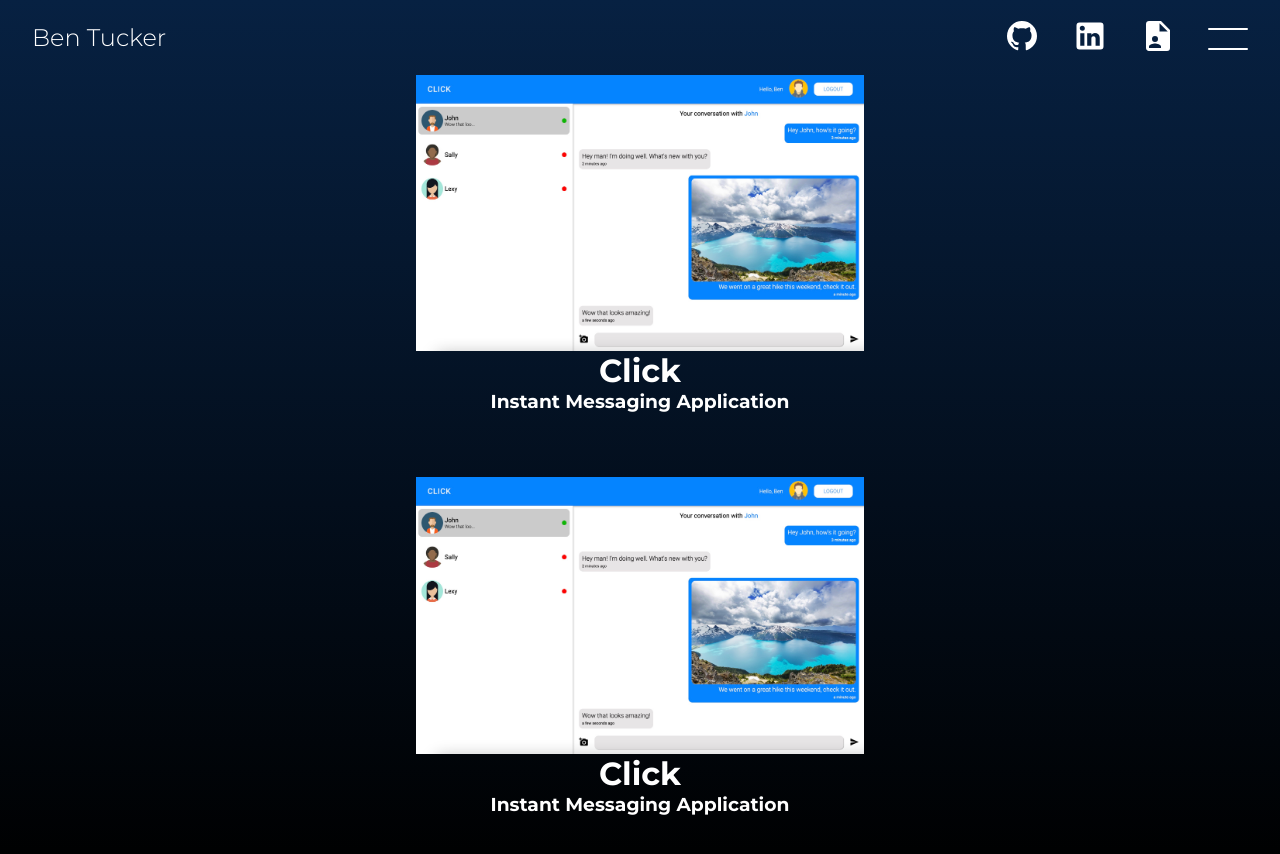
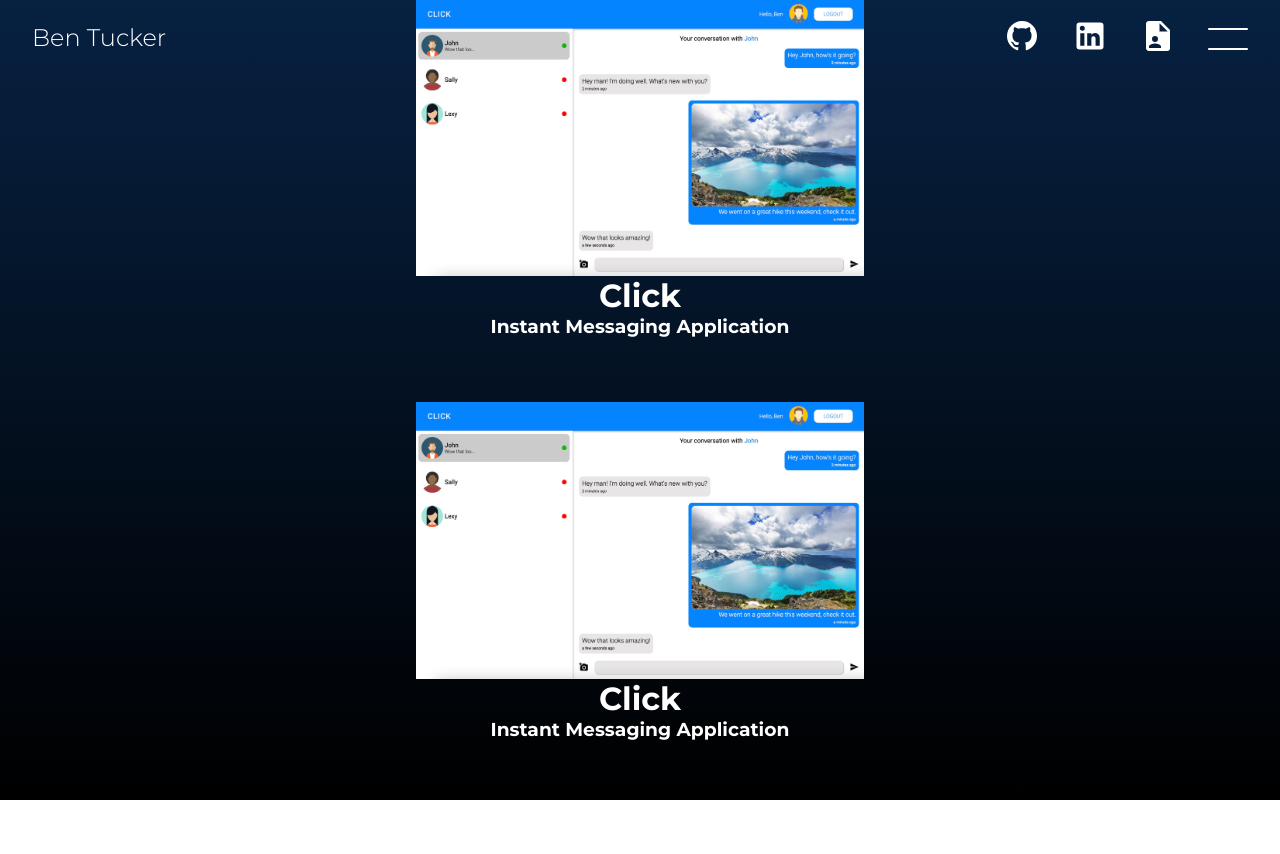
Before and after one commit to tenbucker4/ben-tucker, a React (Create React App) app: page /projects in a window 1280 px wide. Shown: the top 854 px of the page. After the commit the page ends 800 px from the top, so only its background shows below. Built offline with nearby package versions, Linux system fonts and the light colour scheme.

Commit message:
Fixing header and menu behavior on different paths

```diff
--- a/src/App.js
+++ b/src/App.js
@@ -18,7 +18,15 @@ function App() {
                         <Home menuOpen={menuOpen} setMenuOpen={setMenuOpen} />
                     }
                 ></Route>
-                <Route path="/projects" element={<Projects />}></Route>
+                <Route
+                    path="/projects"
+                    element={
+                        <Projects
+                            menuOpen={menuOpen}
+                            setMenuOpen={setMenuOpen}
+                        />
+                    }
+                ></Route>
             </Routes>
         </BrowserRouter>
     );
--- /dev/null
+++ b/src/components/Menu.jsx
@@ -0,0 +1,41 @@
+import React from 'react'
+import { mdiGithub, mdiLinkedin, mdiFileAccount } from '@mdi/js';
+import Icon from '@mdi/react'
+import resume from "../media/Ben-Tucker-Resume.pdf";
+
+const Menu = ({ menuOpen }) => {
+    return (
+        <div className='menu' style={{ top: menuOpen ? "0vh" : "-100%" }}>
+            <div className="menu-container">
+                <ul>
+                    <li>Home</li>
+                    <li>Projects</li>
+                    <li>About</li>
+                    <li>Contact</li>
+                </ul>
+                <div className='menu-links'>
+                    <a href="https://github.com/tenbucker4" target="_blank" rel='noreferrer'>
+                        <Icon path={mdiGithub}
+                        className='social-link'
+                        size={1.5}
+                        color="white"/>
+                    </a>
+                    <a href="https://www.linkedin.com/in/ben-tucker-6a520911a/" target="_blank" rel='noreferrer'>
+                        <Icon path={mdiLinkedin}
+                        className='social-link'
+                        size={1.5}
+                        color="white"/>
+                    </a>
+                    <a href={resume} download>
+                        <Icon path={mdiFileAccount}
+                        className='social-link'
+                        size={1.5}
+                        color="white"/>
+                    </a>
+                </div>
+            </div>
+         </div>
+    )
+}
+
+export default Menu
--- a/src/pages/Home.jsx
+++ b/src/pages/Home.jsx
@@ -2,13 +2,11 @@ import React, { useEffect, useRef, useState } from 'react'
 import { useInView } from "react-intersection-observer";
 import Title from '../components/Title'
 import Header from '../components/Header'
-import Icon from '@mdi/react'
 import ProjectHero from '../components/ProjectHero'
 import AboutHero from '../components/AboutHero'
 import ContactHero from '../components/ContactHero'
 import ProgressBar from '../components/ProgressBar'
-import { mdiGithub, mdiLinkedin, mdiFileAccount } from '@mdi/js';
-import resume from "../media/Ben-Tucker-Resume.pdf";
+import Menu from '../components/Menu';
 import "../styles/home.css"
 
 const Home = ({ menuOpen, setMenuOpen }) => {
@@ -25,36 +23,7 @@ const Home = ({ menuOpen, setMenuOpen }) => {
 
 	return (
 		<main>
-			<div className='menu' style={{ top: menuOpen ? "0vh" : "-100%" }}>
-				<div className="menu-container">
-					<ul>
-						<li>Home</li>
-						<li>Projects</li>
-						<li>About</li>
-						<li>Contact</li>
-					</ul>
-					<div className='menu-links'>
-						<a href="https://github.com/tenbucker4" target="_blank" rel='noreferrer'>
-							<Icon path={mdiGithub}
-							className='social-link'
-							size={1.5}
-							color="white"/>
-						</a>
-						<a href="https://www.linkedin.com/in/ben-tucker-6a520911a/" target="_blank" rel='noreferrer'>
-							<Icon path={mdiLinkedin}
-							className='social-link'
-							size={1.5}
-							color="white"/>
-						</a>
-						<a href={resume} download>
-							<Icon path={mdiFileAccount}
-							className='social-link'
-							size={1.5}
-							color="white"/>
-						</a>
-					</div>
-				</div>
-			</div>
+			<Menu menuOpen={menuOpen}/>
 			<Header menuOpen={menuOpen} setMenuOpen={setMenuOpen} />
 			<ProgressBar titleSection={titleSection} projectSection={projectSection} aboutSection={aboutSection} contactSection={contactSection} titleInView={titleInView} projectInView={projectInView} aboutInView={aboutInView} contactInView={contactInView}/>
 			<Title titleSection={titleSection} titleRef={titleRef} />
--- a/src/pages/Projects.jsx
+++ b/src/pages/Projects.jsx
@@ -2,13 +2,15 @@ import React, { useState } from 'react'
 import Header from '../components/Header'
 import allProjects from '../projects/allProjects'
 import Project from '../components/Project'
+import Menu from '../components/Menu'
 import "../styles/projects.css"
 
-const Projects = () => {
+const Projects = ({ menuOpen, setMenuOpen }) => {
 
     return (
         <>
-            <Header />
+            <Menu menuOpen={menuOpen}/>
+            <Header menuOpen={menuOpen} setMenuOpen={setMenuOpen} />
             <div className='projects'>
                 {allProjects.map((project, index) => {
                     return (
--- a/src/styles/home.css
+++ b/src/styles/home.css
@@ -412,6 +412,7 @@ section {
     .title-text {
         top: auto;
         bottom: 5%;
+        width: calc(100% - 4rem);
     }
 
     .text-name {
--- a/src/styles/projects.css
+++ b/src/styles/projects.css
@@ -1,5 +1,4 @@
 .projects {
-    margin-top: 75px;
     margin-bottom: 100px;
     position: relative;
     width: 100%;
```
